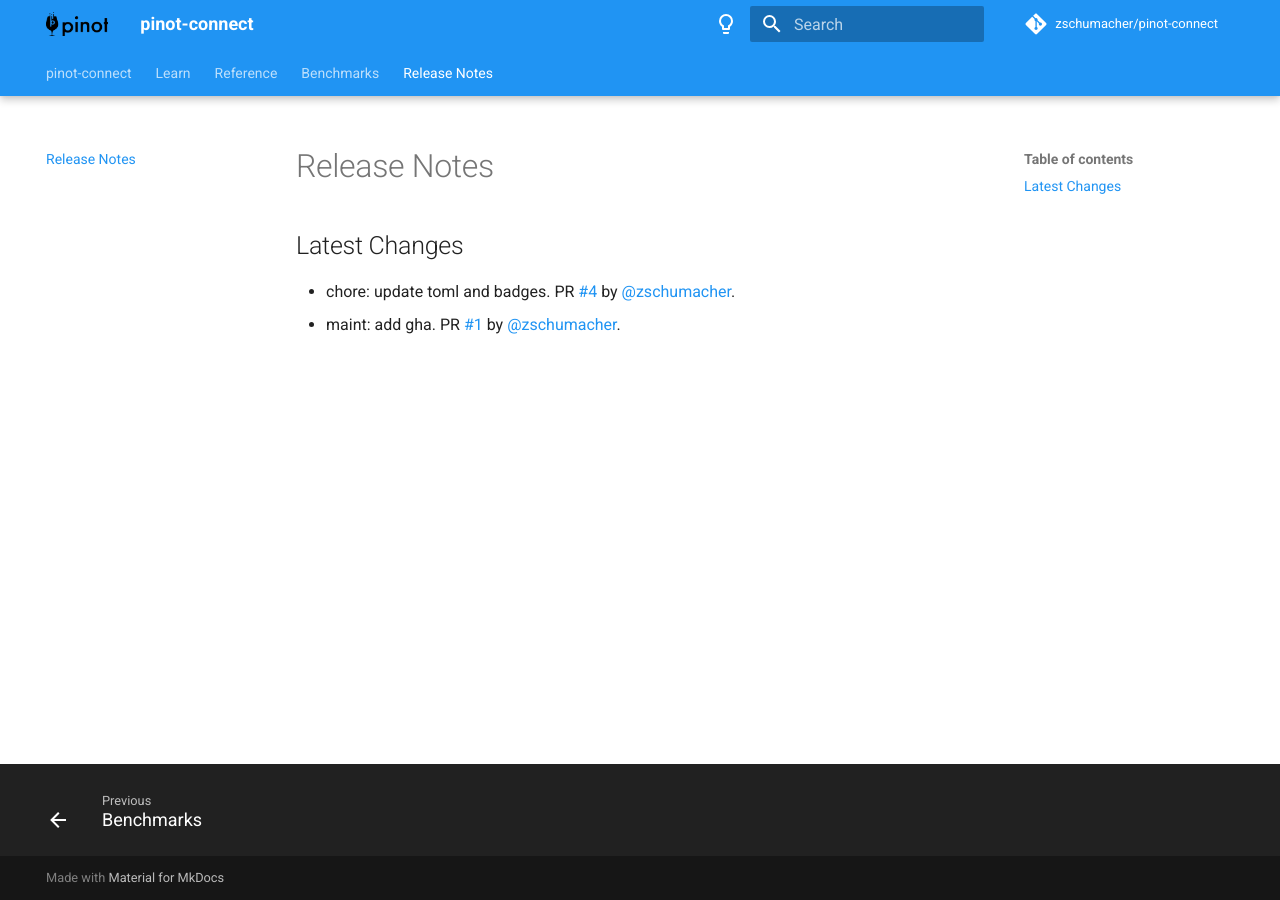
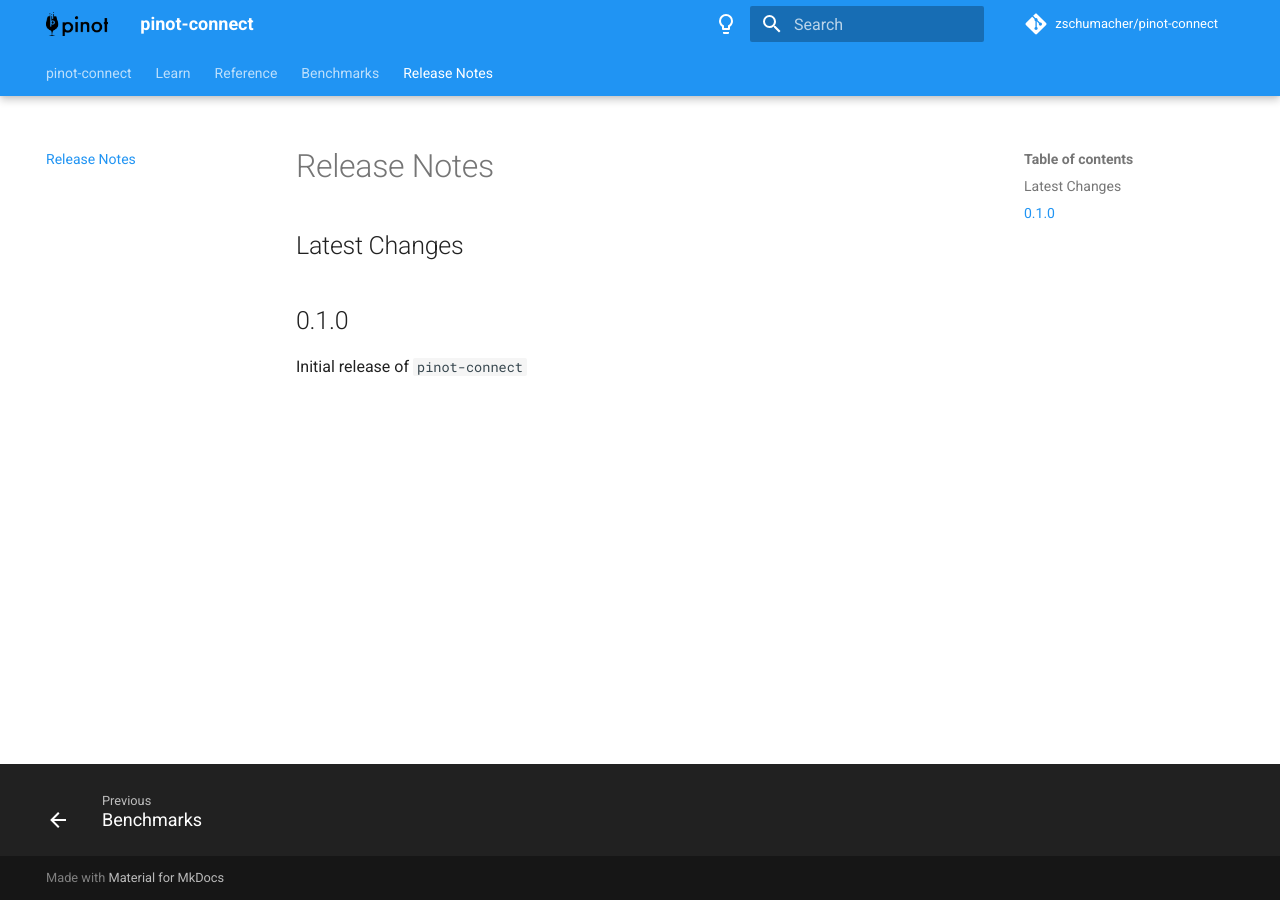
Before and after one commit to zschumacher/pinot-connect, an MkDocs documentation site: the page built from docs/release_notes.md, in a window 1280 px wide. Built offline with MkDocs 1.6.1 and Material for MkDocs 9.7.7, drawn with Linux system fonts in a browser that asks for light colours; comment, search, counter and statistics services are not loaded.

Commit message:
release: 0.1.0

```diff
--- a/docs/release_notes.md
+++ b/docs/release_notes.md
@@ -1,4 +1,4 @@
 ## Latest Changes
 
-* chore: update toml and badges. PR [#4](https://github.com/zschumacher/pinot-connect/pull/4) by [@zschumacher](https://github.com/zschumacher).
-* maint: add gha. PR [#1](https://github.com/zschumacher/pinot-connect/pull/1) by [@zschumacher](https://github.com/zschumacher).
+## 0.1.0
+Initial release of `pinot-connect`
```
